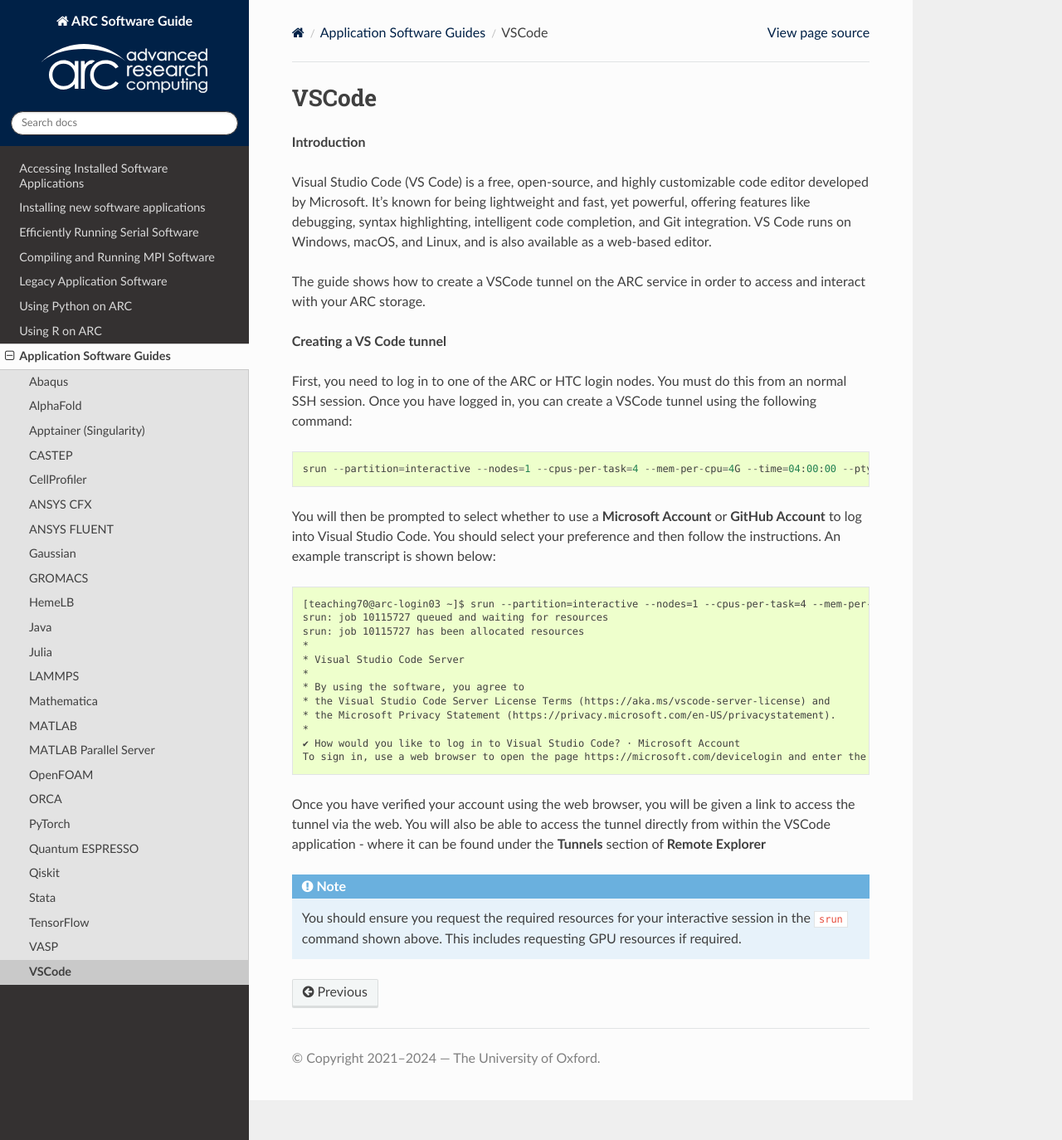
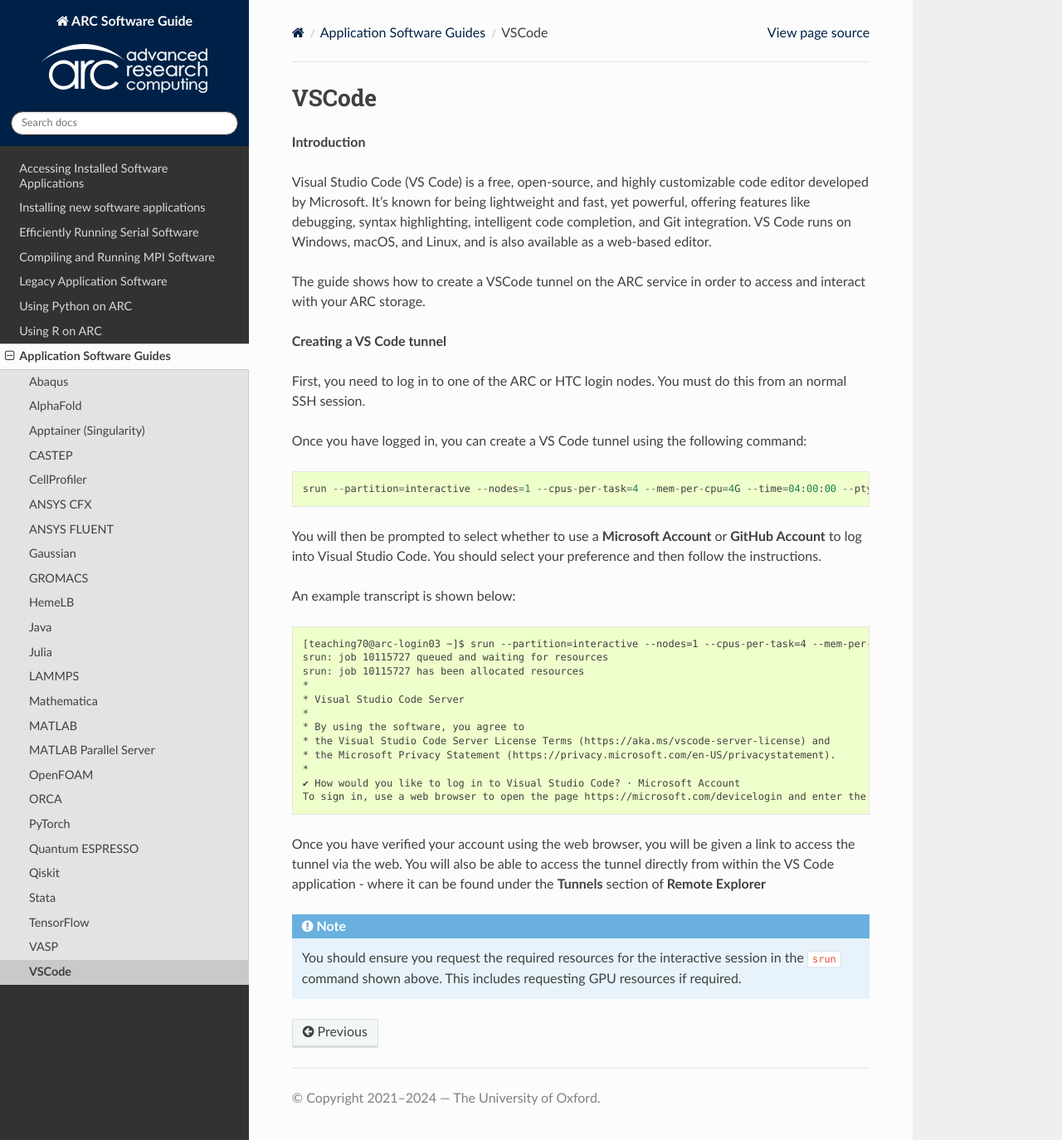
Before and after one commit to oxford-arc/arc-software-guide, a Sphinx documentation site: the page built from docs/source/apps/arc_vscode.rst, in a window 1280 px wide and 1374 px high. Shown: the whole window at 83% size. Built offline with Sphinx 7.4.7 and the Read the Docs theme 3.1.0, drawn with Linux system fonts in a browser that asks for light colours.

Commit message:
Update arc_vscode.rst

```diff
--- a/docs/source/apps/arc_vscode.rst
+++ b/docs/source/apps/arc_vscode.rst
@@ -12,12 +12,15 @@
 
 **Creating a VS Code tunnel**
 
-First, you need to log in to one of the ARC or HTC login nodes. You must do this from an normal SSH session. Once you have logged in, you can create a VSCode tunnel using the following command::
+First, you need to log in to one of the ARC or HTC login nodes. You must do this from an normal SSH session.
+
+Once you have logged in, you can create a VS Code tunnel using the following command::
 
   srun --partition=interactive --nodes=1 --cpus-per-task=4 --mem-per-cpu=4G --time=04:00:00 --pty /apps/common/commercial/VSCode/latest/code tunnel
 
-You will then be prompted to select whether to use a **Microsoft Account** or **GitHub Account** to log into Visual Studio Code. You should select your preference and then follow the
-instructions. An example transcript is shown below::
+You will then be prompted to select whether to use a **Microsoft Account** or **GitHub Account** to log into Visual Studio Code. You should select your preference and then follow the instructions.
+
+An example transcript is shown below::
 
   [teaching70@arc-login03 ~]$ srun --partition=interactive --nodes=1 --cpus-per-task=4 --mem-per-cpu=4G --time=04:00:00 --pty /apps/common/commercial/VSCode/latest/code tunnel
   srun: job 10115727 queued and waiting for resources
@@ -33,8 +36,7 @@
   To sign in, use a web browser to open the page https://microsoft.com/devicelogin and enter the code GW4C46F5A to authenticate.
 
 
-Once you have verified your account using the web browser, you will be given a link to access the tunnel via the web. You will also be able to access the tunnel directly from within
-the VSCode application - where it can be found under the **Tunnels** section of **Remote Explorer**
+Once you have verified your account using the web browser, you will be given a link to access the tunnel via the web. You will also be able to access the tunnel directly from within the VS Code application - where it can be found under the **Tunnels** section of **Remote Explorer**
 
 .. note::
-   You should ensure you request the required resources for your interactive session in the ``srun`` command shown above. This includes requesting GPU resources if required.
+   You should ensure you request the required resources for the interactive session in the ``srun`` command shown above. This includes requesting GPU resources if required.
```
